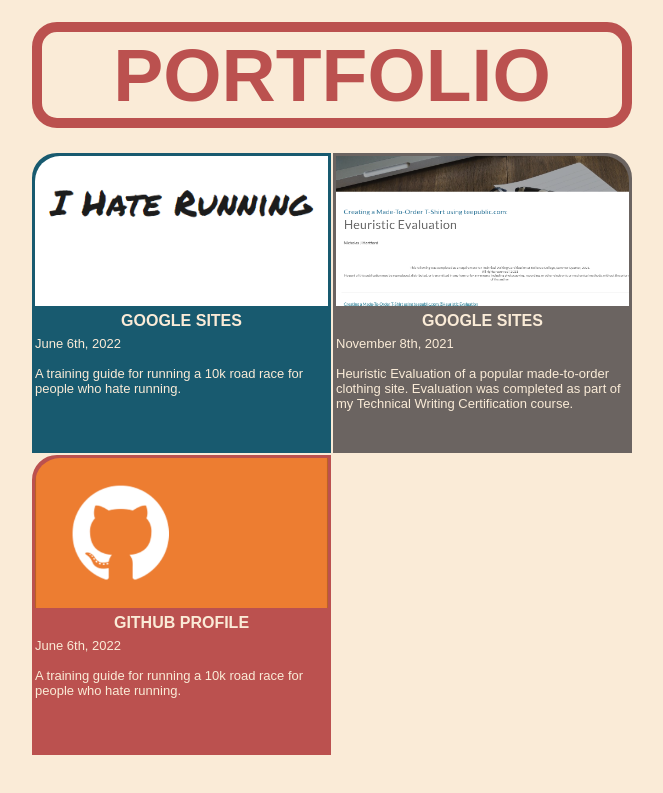
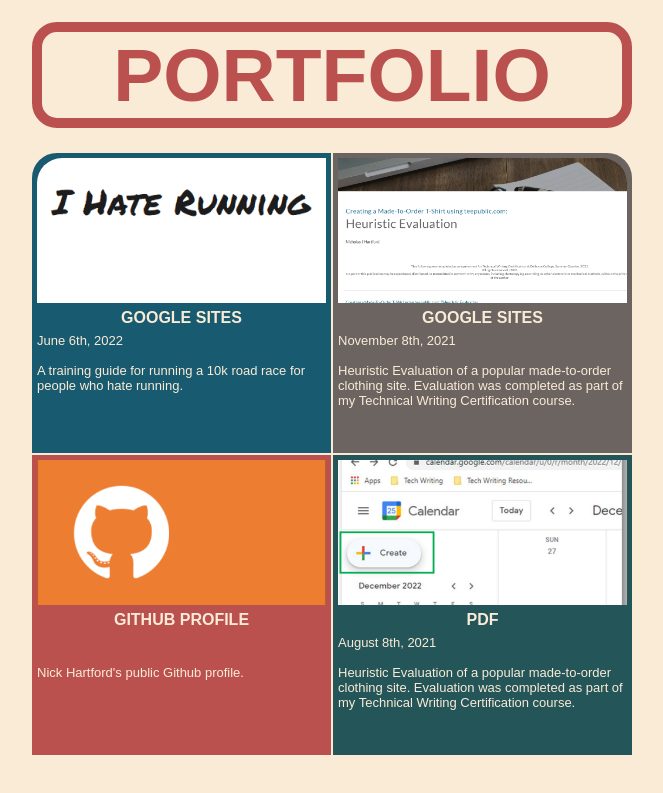
Before and after one commit to hartfordnj/myhomepage, a plain HTML site: page index.html in a window 1280 px wide. Shown: the part 1513-2306 px from the top of the page, without its empty margins (308-971 px from the left). Drawn offline with nearby package versions, Linux system fonts and the light colour scheme.

Commit message:
complete portfolio tiles

```diff
--- a/homepage.css
+++ b/homepage.css
@@ -174,8 +174,6 @@ font-size: 80px;
   font-weight: bold;
   text-align: center;
 }
-
-
 
 .text-apr2022 {
   color:#6b6461
@@ -625,7 +623,7 @@ margin-bottom: 3px;
   /* background-color: #f8cb90; */
  /* background-color: #3988a0; */
  background-color: #185a6f;
- border: #185a6f solid 3px;
+ border: #185a6f solid 5px;
  border-top-left-radius: 25px;
  /* height: 125px; */
  /* display: flex; */
@@ -636,12 +634,21 @@ margin-bottom: 3px;
   justify-content: center;
   align-items: center;
   text-align: center;
+}
 
+.port-box1-link {
+  position: absolute;
+  width: 299px;
+  height: 300px;
+  border-top-left-radius: 25px;
+  z-index: 1;
+  flex-grow: 1;
 }
+
 
 .img-ihate1 {
   width: 100%;
-  height: 150px;
+  height: 145px;
   object-fit: cover;
   overflow: hidden ;
   border-top-left-radius: 25px;
@@ -683,7 +690,7 @@ margin-bottom: 3px;
   /* background-color: #f8cb90; */
  /* background-color: #3988a0; */
  background-color:#6b6461;
- border: #6b6461 solid 3px;
+ border: #6b6461 solid 5px;
  border-top-right-radius: 25px;
  /* height: 125px; */
  /* display: flex; */
@@ -694,12 +701,20 @@ margin-bottom: 3px;
   justify-content: center;
   align-items: center;
   text-align: center;
+}
 
+.port-box2-link {
+  position: absolute;
+  width: 299px;
+  height: 300px;
+  border-top-right-radius: 25px;
+  z-index: 1;
+  flex-grow: 1;
 }
 
 .img-eval {
   width: 100%;
-  height: 150px;
+  height: 145px;
   object-fit: cover;
   overflow: hidden ;
   border-top-right-radius: 25px;
@@ -739,8 +754,8 @@ margin-bottom: 3px;
   /* background-color: #f8cb90; */
  /* background-color: #3988a0; */
  background-color:#bb514f;
- border:#bb514f solid 3px;
- border-top-left-radius: 25px;
+ border:#bb514f solid 5px;
+ /* border-top-left-radius: 25px; */
  /* height: 125px; */
  /* display: flex; */
  display: grid;
@@ -750,15 +765,24 @@ margin-bottom: 3px;
   justify-content: center;
   align-items: center;
   text-align: center;
+}
 
+.port-box3-link {
+  position: absolute;
+  width: 299px;
+  height: 300px;
+  /* border-top-left-radius: 25px; */
+  z-index: 1;
+  flex-grow: 1;
 }
+
 
 .img-git {
   width: 100%;
-  height: 150px;
+  height: 145px;
   object-fit: cover;
   overflow: hidden ;
-  border-top-left-radius: 25px;
+  /* border-top-left-radius: 25px; */
   /* object-fit: fill;
   border: #185a6f solid 2px;
  border-radius: 25px; */
@@ -790,3 +814,67 @@ margin-bottom: 3px;
   text-align: left;
   font-size: small;
 }
+
+.port-box4 {
+  /* background-color: #f8cb90; */
+ /* background-color: #3988a0; */
+ background-color:#245558;
+ border: #245558 solid 5px;
+ /* border-top-right-radius: 25px; */
+ /* height: 125px; */
+ /* display: flex; */
+ display: grid;
+ grid-template-columns: 1fr;
+ grid-template-rows: .5fr;
+ flex-direction: column;
+  justify-content: center;
+  align-items: center;
+  text-align: center;
+}
+
+.port-box4-link {
+  position: absolute;
+  width: 299px;
+  height: 300px;
+  /* border-top-right-radius: 25px; */
+  z-index: 1;
+  flex-grow: 1;
+}
+
+.img-cal {
+  width: 100%;
+  height: 145px;
+  object-fit: cover;
+  overflow: hidden ;
+  /* border-top-right-radius: 25px; */
+  /* object-fit: fill;
+  border: #6b6461; solid 2px;
+ border-radius: 25px; */
+}
+.port-box4-head {
+  background-color:#245558;
+  height: 25px;
+  text-align: center;
+  font-weight: bold;
+  color:#faebd7;
+  display: flex;
+  align-items: center;
+  justify-content: center;
+  object-fit: contain;
+  margin-top: 2px;
+}
+
+.port-box4-body {
+  margin-top: 3px;
+  background-color:#245558;
+  height: 117px;
+  /* text-align: center; */
+  /* font-weight: bold; */
+  color:#faebd7;
+  display: flex;
+  /* align-items: center; */
+  justify-content: left;
+  object-fit: contain;
+  text-align: left;
+  font-size: small;
+}
--- a/index.html
+++ b/index.html
@@ -219,26 +219,62 @@ car -<a href='https://www.freepik.com/vectors/car-flat'>Car flat vector created
   <h1 class="text-h1portfolio">PORTFOLIO</h1>
 </div>
 
+<!-- PORTFILIO:IHATE -->
 <div class="port-container">
 <div class="port-box1">
   <img src="images/ihatebanner.png" class="img-ihate1">
  <div class="port-box1-head">GOOGLE SITES</div>
  <div class="port-box1-body">June 6th, 2022<br><br>A training guide for running a 10k road race for people who hate running.</div>
+ <a
+ class="port-box1-link"
+ href="https://sites.google.com/view/ihaterunning/home"
+ target="_blank">
+ <span class="link"></span>
+</a>
+</div>
+<!-- PORTFILIO:IHATE -->
 
-</div>
+<!-- PORTFILIO:EVAL -->
 <div class="port-box2">
   <img src="images/eval.png" class="img-eval">
  <div class="port-box2-head">GOOGLE SITES</div>
  <div class="port-box2-body">November 8th, 2021<br><br>Heuristic Evaluation of a popular made-to-order clothing site. Evaluation was completed as part of my Technical Writing Certification course.</div>
+ <a
+ class="port-box2-link"
+ href="https://sites.google.com/view/hartfordnj/heuristic-evaluation"
+ target="_blank">
+ <span class="link"></span>
+ </a>
 </div>
+<!-- PORTFILIO:EVAL -->
 
+<!-- PORTFILIO:GITHUB -->
 <div class="port-box3">
   <img src="images/img-git.png" class="img-git">
  <div class="port-box3-head">GITHUB PROFILE</div>
- <div class="port-box3-body">June 6th, 2022<br><br>A training guide for running a 10k road race for people who hate running.</div>
+ <div class="port-box3-body"><br><br>Nick Hartford's public Github profile.</div>
+ <a
+ class="port-box3-link"
+ href="https://github.com/hartfordnj"
+ target="_blank">
+ <span class="link"></span>
+</a>
+</div>
+<!-- PORTFILIO:GITHUB -->
 
+<!-- PORTFILIO:CAL -->
+<div class="port-box4">
+  <img src="images/gcal.png" class="img-cal">
+ <div class="port-box4-head">PDF</div>
+ <div class="port-box4-body">August 8th, 2021<br><br>Heuristic Evaluation of a popular made-to-order clothing site. Evaluation was completed as part of my Technical Writing Certification course.</div>
+ <a
+ class="port-box4-link"
+ href="https://clippingsme-assets-1.s3.amazonaws.com/cuttingpdfs/1499468/578b8fd7f08f097dfce84c19929922da.pdf?"
+ target="_blank">
+ <span class="link"></span>
+ </a>
 </div>
-
+<!-- PORTFILIO:CAL -->
 
 <script
 type="module"
```
Also changed, not shown: images/gcal.png (added).
